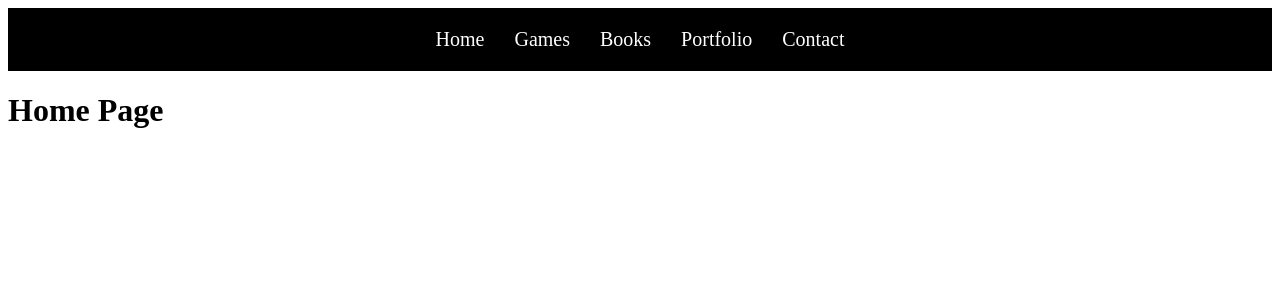
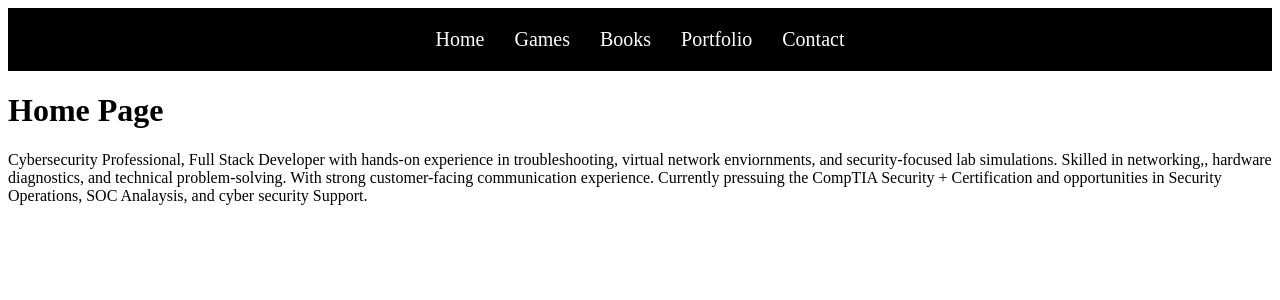
Before and after one commit to NashSigmon/PersonalWebsite, a React (Vite) app: page / in a window 1280 px wide. Shown: the top 300 px of the page. Built offline with nearby package versions, Linux system fonts and the light colour scheme.

Commit message:
Added Multiple descriptions and headers

```diff
--- a/src/pages/Books.jsx
+++ b/src/pages/Books.jsx
@@ -1,6 +1,10 @@
 function Books() {
     return (
-        <h1>Books Page</h1>
+        <div>
+            <h1>Books Page</h1>
+            <p>Upcoming Author with multiple books in the making.</p>
+
+        </div>
     )
 }
 
--- a/src/pages/Games.jsx
+++ b/src/pages/Games.jsx
@@ -1,6 +1,13 @@
 function Games() {
     return (
-        <h1>Games Page</h1>
+        <div>
+            <h1>Games Page</h1>
+            <p>Roblox Developer, with experience in game development, scripting, and user interface design.
+                Current Transfering into learning Unreal, and Unity
+                 </p>
+
+
+        </div>
     )
 }
 
--- a/src/pages/Home.jsx
+++ b/src/pages/Home.jsx
@@ -1,6 +1,19 @@
 function Home() {
     return (
-        <h1>Home Page</h1>
+        <div>
+            <h1>Home Page</h1>
+            <section id="Home1">
+                <p>Cybersecurity Professional, Full Stack Developer with hands-on experience in troubleshooting,
+                    virtual network enviornments, and security-focused lab simulations. Skilled
+                    in networking,, hardware diagnostics, and technical problem-solving. With strong
+                    customer-facing communication experience. Currently pressuing the CompTIA Security +
+                    Certification and opportunities in Security Operations, SOC Analaysis, and cyber security
+                    Support.
+                </p>
+
+            </section>
+        </div>
+
     )
 }
 
--- a/src/pages/Portfolio.jsx
+++ b/src/pages/Portfolio.jsx
@@ -1,6 +1,15 @@
 function Portfolio() {
     return (
-        <h1>Portfolio Page</h1>
+        <div>
+            <h1>Portfolio Page</h1>
+              <section id="Portfolio1">
+                <h1>Building A Virtual Network</h1>
+                <p>Preformed network traffic analysis and security investigations using Wireshark,
+                    and Nmap within a virtual SOC-style lab enviornment.
+                </p>
+
+            </section>
+        </div>
     )
 }
 
```
